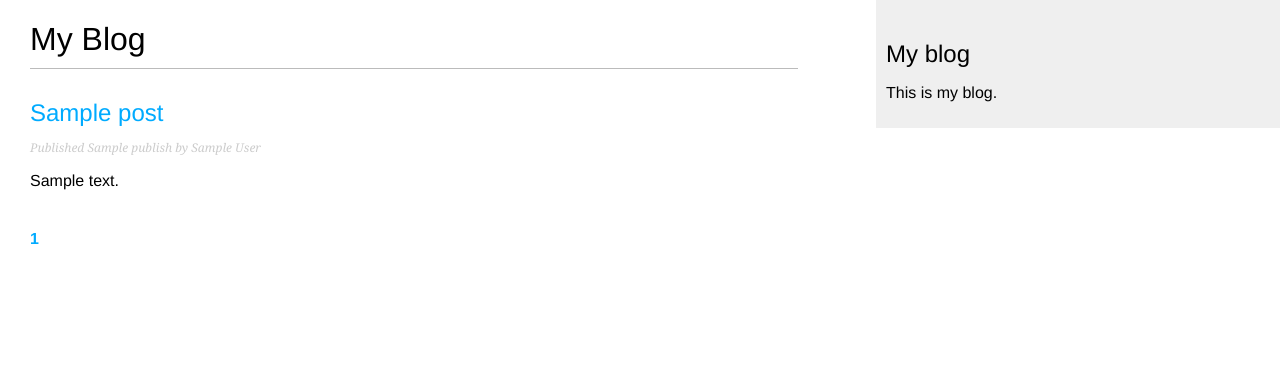
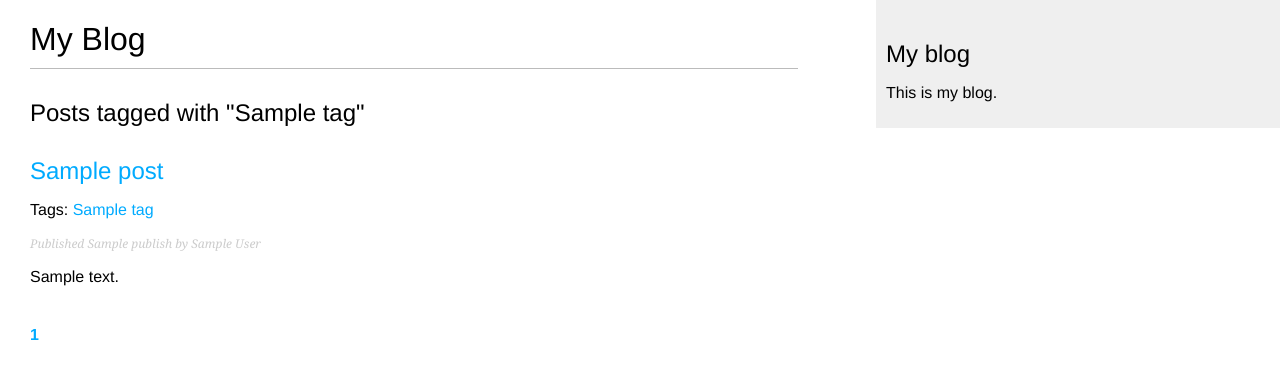
Before and after one commit to AsylbaevMM/pet_django_site, a Django app: template templates/blog/post/list.html in a window 1280 px wide. Shown: the top 379 px of the page. Run offline with Django 4.2, Linux system fonts and the light colour scheme; the template is opened without the code that fills it: most values are stand-ins (such as "Sample title", 1, 10 or a date in 2020).

Commit message:
create tag search func

```diff
--- a/blog/models.py
+++ b/blog/models.py
@@ -2,6 +2,7 @@ from django.db import models
 from django.utils import timezone
 from django.contrib.auth.models import User
 from django.urls import reverse
+from taggit.managers import TaggableManager
 
 
 class PublishedManager(models.Manager):
@@ -28,6 +29,8 @@ class Post(models.Model):
 
     objects = models.Manager()
     published = PublishedManager()
+
+    tags = TaggableManager()
 
 
     class Meta:
--- a/blog/urls.py
+++ b/blog/urls.py
@@ -6,6 +6,8 @@ app_name = 'blog'
 urlpatterns = [
     # представления поста
     path('', views.post_list, name='post_list'),
+    path('tag/<slug:tag_slug>/',
+         views.post_list, name='post_list_by_tag'),
     path('<int:year>/<int:month>/<int:day>/<slug:post>/',
          views.post_detail,
          name='post_detail'),
@@ -13,4 +15,5 @@ urlpatterns = [
          views.post_share, name='post_share'),
     path('<int:post_id>/comment/',
          views.post_comment, name='post_comment'),
+
 ]
--- a/mysite/settings.py
+++ b/mysite/settings.py
@@ -40,6 +40,7 @@ INSTALLED_APPS = [
     'django.contrib.messages',
     'django.contrib.staticfiles',
     'blog.apps.BlogConfig',
+    'taggit',
 
 ]
 
--- a/templates/blog/post/list.html
+++ b/templates/blog/post/list.html
@@ -4,12 +4,26 @@
 
 {% block content %}
     <h1>My Blog</h1>
+
+    {% if tag %}
+        <h2>Posts tagged with "{{ tag.name }}"</h2>
+    {% endif %}
+
     {% for post in posts %}
         <h2>
             <a href="{{ post.get_absolute_url }}">
                 {{ post.title }}
             </a>
         </h2>
+        <p class="tags">
+            Tags:
+            {% for tag in post.tags.all %}
+                <a href="{% url "blog:post_list_by_tag" tag.slug %}">
+                    {{ tag.name }}
+                </a>
+                {% if not forloop.last %}, {% endif %}
+            {% endfor %}
+        </p>
         <p class="date">
             Published {{ post.publish }} by {{ post.author }}
         </p>
```
Also changed, not shown: blog/views.py (+10 -2 lines), blog/migrations/0004_post_tags.py (added).
